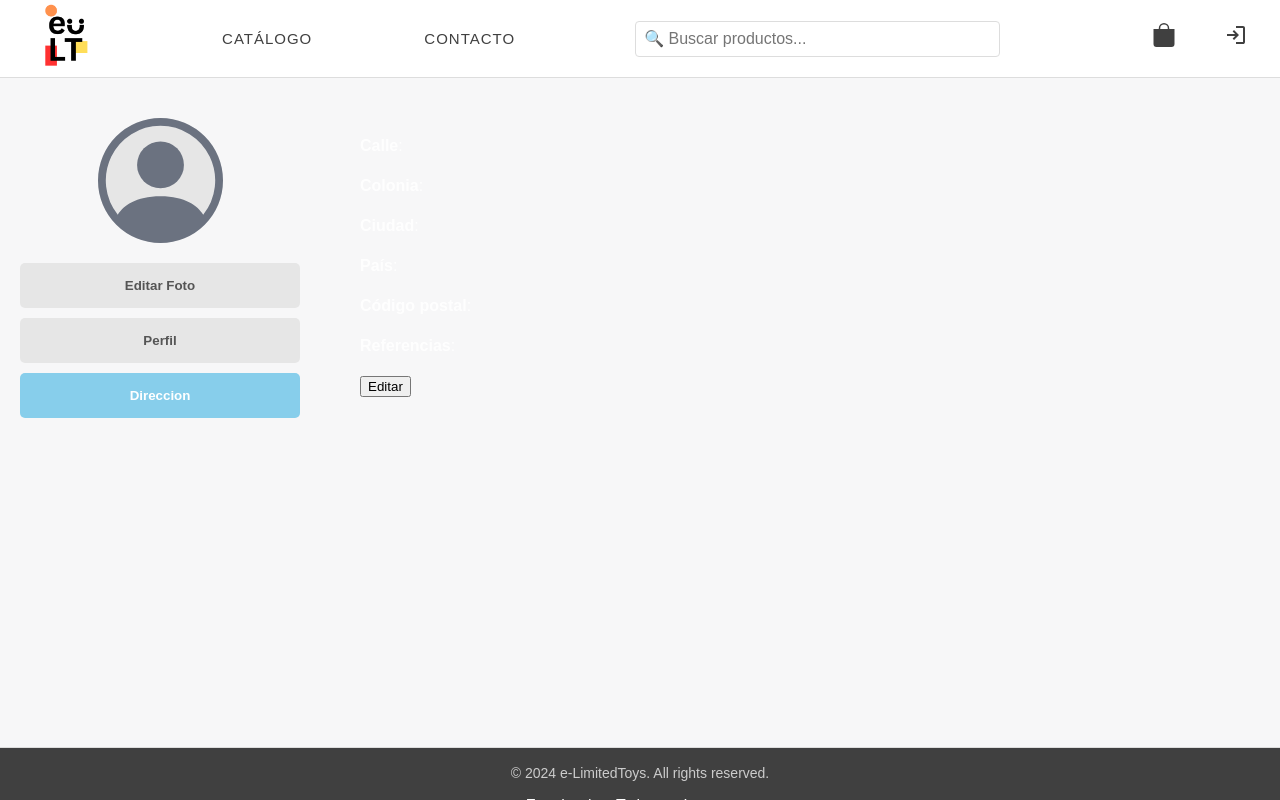
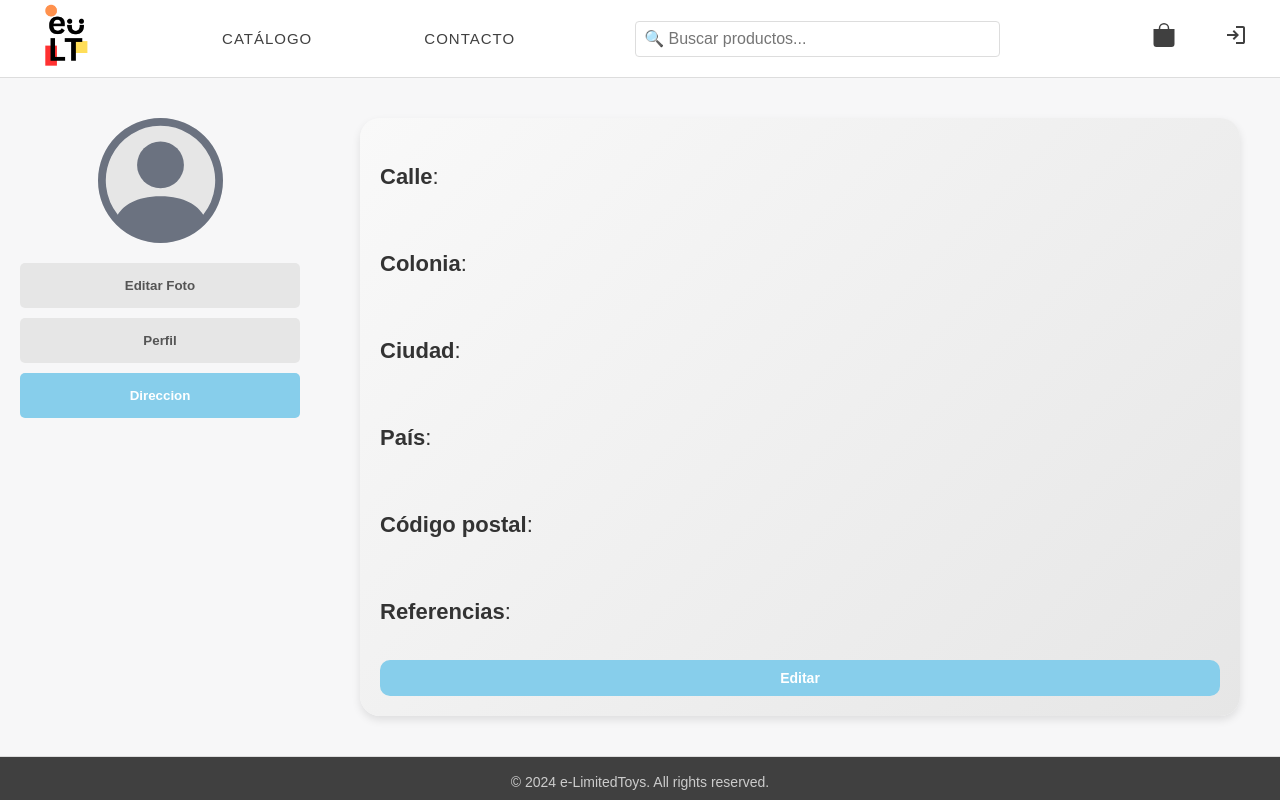
Before and after one commit to D4T4-DEV/e-LimitedToys, a React (Vite) app: page /mi-perfil in a window 1280 px wide. Both pictures are taken after a click on the button "Direccion". Built offline with nearby package versions, Linux system fonts and the light colour scheme; no server answers; what normalizr would draw is missing.

Commit message:
Actualización estilos dirección del usuario

```diff
--- /dev/null
+++ b/src/components/UserAdress.css
@@ -0,0 +1,101 @@
+.address-details {
+    padding: 20px;
+    background: linear-gradient(135deg, #f9f9f9, #e6e6e6);
+    border-radius: 20px;
+    box-shadow: 0 4px 8px rgba(0, 0, 0, 0.1);
+    display: flex;
+    flex-direction: column;
+    gap: 20px;
+}
+
+.address-field {
+    margin-bottom: 15px;
+}
+
+.address-label {
+    font-size: 22px;
+    font-weight: bold;
+    color: #333;
+    display: flex;
+    flex-direction: column;
+    gap: 5px;
+}
+
+.address-input {
+    padding: 8px;
+    font-size: 20px;
+    border-radius: 5px;
+    background-color: transparent;
+    border-color: #71B6DB;
+    color: #555;
+    width: 100%;
+    transition: border-color 0.3s ease;
+}
+
+.address-input:focus {
+    border-color: #87CEEB;
+    outline: none;
+}
+
+.address-buttons {
+    display: flex;
+    gap: 10px;
+}
+
+.address-button {
+    padding: 10px 20px;
+    font-size: 14px;
+    font-weight: bold;
+    border: none;
+    border-radius: 10px;
+    cursor: pointer;
+    transition: all 0.3s ease;
+}
+
+.address-button-save {
+    background-color: #2ecc71;
+    color: #fff;
+}
+
+.address-button-save:hover {
+    background-color: #27ae60;
+}
+
+.address-button-cancel {
+    background-color: #ff6b6b;
+    color: #fff;
+}
+
+.address-button-cancel:hover {
+    background-color: #e63939;
+}
+
+.address-button-edit {
+    background-color: #87CEEB;
+    color: #fff;
+    border-radius: 10px;
+    padding: 10px 20px;
+    font-size: 14px;
+    font-weight: bold;
+    border: none;
+    cursor: pointer;
+    transition: all 0.3s ease;
+}
+
+.address-button-edit:hover {
+    background-color: #71B6DB;
+}
+
+.address-error {
+    color: red;
+    font-size: 12px;
+    margin-top: 5px;
+}
+
+.address-display {
+    display: flex;
+    flex-direction: column;
+    gap: 10px;
+    font-size: 22px;
+    color: #333;
+}
--- a/src/components/UserAdress.tsx
+++ b/src/components/UserAdress.tsx
@@ -3,6 +3,7 @@ import { useForm, SubmitHandler } from "react-hook-form";
 import { z } from "zod";
 import { zodResolver } from "@hookform/resolvers/zod";
 import ConfirmationModal from "./ConfirmationModal";
+import './UserAdress.css'
 
 // Esquema de validación con Zod
 const addressSchema = z.object({
@@ -67,98 +68,107 @@ const UserAddress: React.FC<UserAddressProps> = ({ currentUser, onSave }) => {
   };
 
   return (
-    <div>
+    <div className="address-details">
         {isEditing ? (
-        <form>
-          <div>
-            <label>
-              <strong>Calle</strong>:{" "}
-              <input {...register("calle")} placeholder="Introduce la calle" />
-              {errors.calle && <p className="error">{errors.calle.message}</p>}
+            <form className="address-form">
+                <div className="address-field">
+                    <label className="address-label">
+                        <strong>Calle:</strong>
+                        <input
+                            {...register("calle")}
+                            className="address-input"
+                            placeholder="Introduce la calle"
+                        />
+                        {errors.calle && <p className="address-error">{errors.calle.message}</p>}
                     </label>
                 </div>
-          <div>
-            <label>
-              <strong>Colonia</strong>:{" "}
+                <div className="address-field">
+                    <label className="address-label">
+                        <strong>Colonia:</strong>
                         <input
                             {...register("colonia")}
+                            className="address-input"
                             placeholder="Introduce la colonia"
                         />
-              {errors.colonia && (
-                <p className="error">{errors.colonia.message}</p>
+                        {errors.colonia && <p className="address-error">{errors.colonia.message}</p>}
+                    </label>
+                </div>
+                <div className="address-field">
+                    <label className="address-label">
+                        <strong>Ciudad:</strong>
+                        <input
+                            {...register("ciudad")}
+                            className="address-input"
+                            placeholder="Introduce la ciudad"
+                        />
+                        {errors.ciudad && <p className="address-error">{errors.ciudad.message}</p>}
+                    </label>
+                </div>
+                <div className="address-field">
+                    <label className="address-label">
+                        <strong>País:</strong>
+                        <input
+                            {...register("pais")}
+                            className="address-input"
+                            placeholder="Introduce el país"
+                        />
+                        {errors.pais && <p className="address-error">{errors.pais.message}</p>}
+                    </label>
+                </div>
+                <div className="address-field">
+                    <label className="address-label">
+                        <strong>Código postal:</strong>
+                        <input
+                            {...register("codigoPostal")}
+                            className="address-input"
+                            placeholder="Introduce el código postal"
+                        />
+                        {errors.codigoPostal && (
+                            <p className="address-error">{errors.codigoPostal.message}</p>
                         )}
                     </label>
                 </div>
-          <div>
-            <label>
-              <strong>Ciudad</strong>:{" "}
-              <input {...register("ciudad")} placeholder="Introduce la ciudad" />
-              {errors.ciudad && (
-                <p className="error">{errors.ciudad.message}</p>
+                <div className="address-field">
+                    <label className="address-label">
+                        <strong>Referencias:</strong>
+                        <input
+                            {...register("referencia")}
+                            className="address-input"
+                            placeholder="Introduce una referencia"
+                        />
+                        {errors.referencia && (
+                            <p className="address-error">{errors.referencia.message}</p>
                         )}
                     </label>
                 </div>
-          <div>
-            <label>
-              <strong>País</strong>:{" "}
-              <input {...register("pais")} placeholder="Introduce el país" />
-              {errors.pais && <p className="error">{errors.pais.message}</p>}
-            </label>
-          </div>
-          <div>
-            <label>
-              <strong>Código postal</strong>:{" "}
-              <input
-                {...register("codigoPostal")}
-                placeholder="Introduce el código postal"
-              />
-              {errors.codigoPostal && (
-                <p className="error">{errors.codigoPostal.message}</p>
-              )}
-            </label>
-          </div>
-          <div>
-            <label>
-              <strong>Referencias</strong>:{" "}
-              <input
-                {...register("referencia")}
-                placeholder="Introduce una referencia"
-              />
-              {errors.referencia && (
-                <p className="error">{errors.referencia.message}</p>
-              )}
-            </label>
-          </div>
-          <div>
-            <button type="button" onClick={handleSave}>
+                <div className="address-buttons">
+                    <button
+                        type="button"
+                        className="address-button address-button-save"
+                        onClick={handleSave}
+                    >
                         Guardar
                     </button>
-            <button type="button" onClick={handleCancelConfirmation}>
+                    <button
+                        type="button"
+                        className="address-button address-button-cancel"
+                        onClick={handleCancelConfirmation}
+                    >
                         Cancelar
                     </button>
                 </div>
             </form>
         ) : (
-        <div>
-          <p>
-            <strong>Calle</strong>: {currentUser.calle}
-          </p>
-          <p>
-            <strong>Colonia</strong>: {currentUser.colonia}
-          </p>
-          <p>
-            <strong>Ciudad</strong>: {currentUser.ciudad}
-          </p>
-          <p>
-            <strong>País</strong>: {currentUser.pais}
-          </p>
-          <p>
-            <strong>Código postal</strong>: {currentUser.codigoPostal}
-          </p>
-          <p>
-            <strong>Referencias</strong>: {currentUser.referencia}
-          </p>
-          <button onClick={() => setIsEditing(true)}>Editar</button>
+            <div className="address-display">
+                <p><strong>Calle</strong>: {currentUser.calle}</p>
+                <p><strong>Colonia</strong>: {currentUser.colonia}</p>
+                <p><strong>Ciudad</strong>: {currentUser.ciudad}</p>
+                <p><strong>País</strong>: {currentUser.pais}</p>
+                <p><strong>Código postal</strong>: {currentUser.codigoPostal}</p>
+                <p><strong>Referencias</strong>: {currentUser.referencia}</p>
+                <button className="address-button-edit" onClick={() => setIsEditing(true)}>
+                    Editar
+                </button>
             </div>
           )}
 
--- a/src/components/UserDataGeneral.css
+++ b/src/components/UserDataGeneral.css
@@ -82,12 +82,12 @@
 .profile-input {
     padding: 8px;
     font-size: 20px;
-    border: none;
     border-radius: 5px;
     margin-right: 10px;
     width: 200px;
     background-color: transparent;
     color: #555;
+    border-color: #71B6DB;
     transition: border-color 0.3s ease;
 }
 
```
Lines whose indentation alone changed are shown as unchanged.
